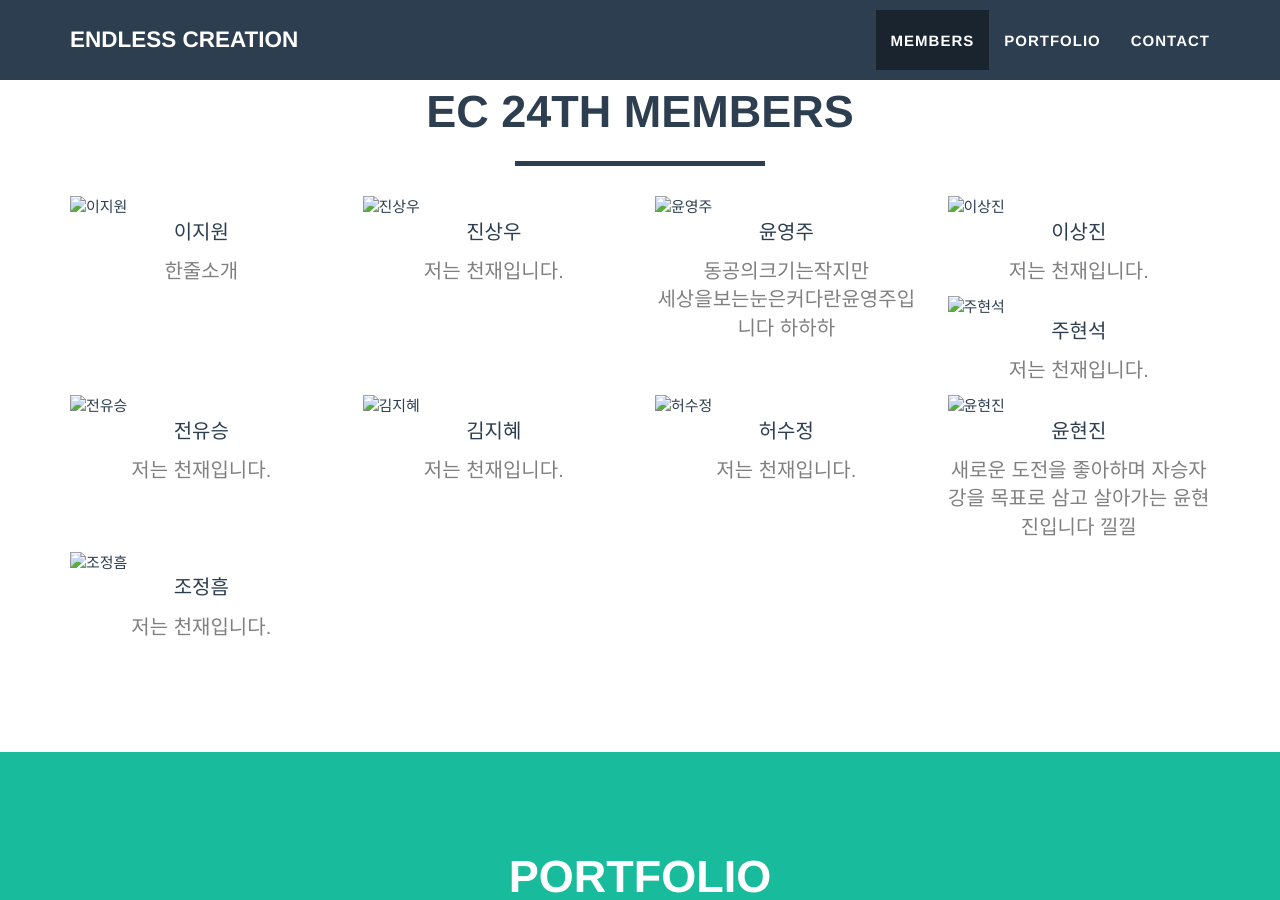
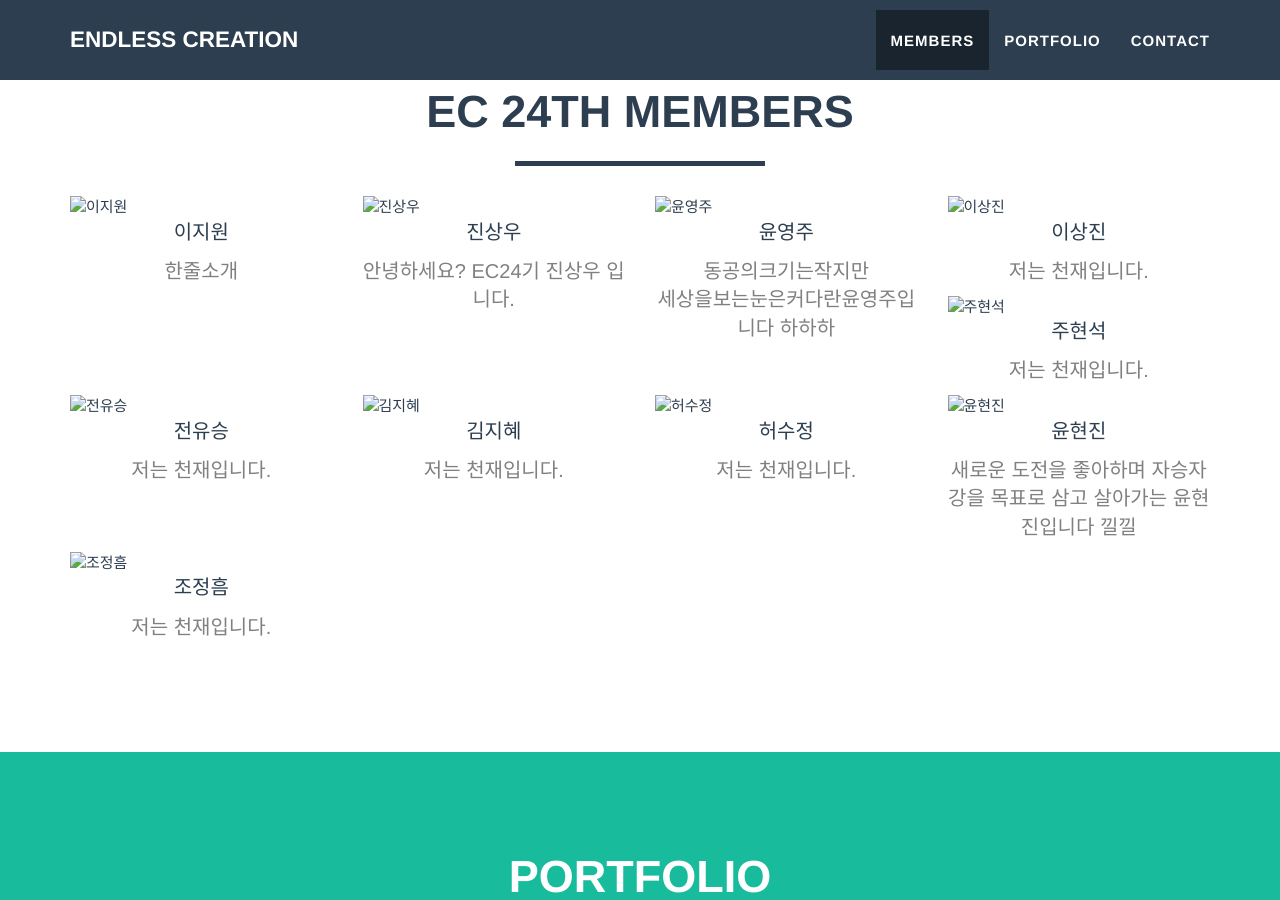
Before and after one commit to ec2014e/ec2014e.github.com, a Jekyll site: the page built from _members/2014-11-02-jsw-2.md, in a window 1280 px wide and 900 px high, scrolled down 570 px. Built offline with Jekyll 4.4.1, drawn with Linux system fonts in a browser that asks for light colours; some web fonts are replaced.

Commit message:
Add description.
Add description.

```diff
--- a/_members/2014-11-02-jsw-2.md
+++ b/_members/2014-11-02-jsw-2.md
@@ -2,5 +2,5 @@
 layout: default
 img: jsw.png
 name: 진상우
-description: 저는 천재입니다.
+description: 안녕하세요? EC24기 진상우 입니다.
 ---
```
